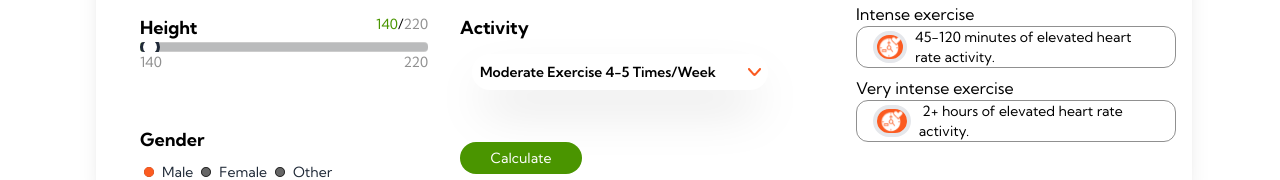
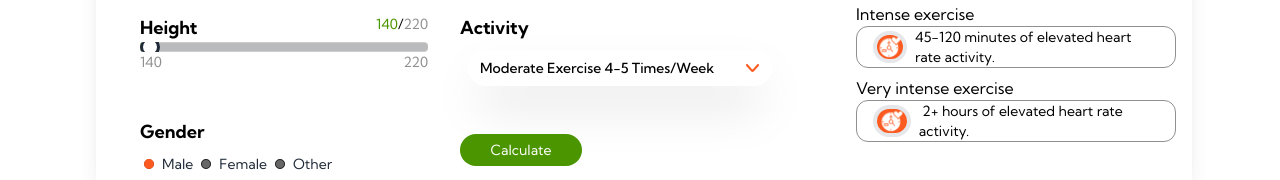
Before and after one commit to Muhammadtalhatariq/React-calculator, a React (Vite) app: page / in a window 1280 px wide. Shown: the part 648-828 px from the top of the page. Built offline with nearby package versions, Linux system fonts and the light colour scheme.

Commit message:
update calculator

```diff
--- a/src/components/Calculator.jsx
+++ b/src/components/Calculator.jsx
@@ -111,17 +111,17 @@ const Calculator = () => {
                       <div className="flex flex-col justify-between md:w-72  ">
                         <span className="text-lg font-bold ">Activity</span>{" "}
                         <div
-                          className=" outline-none  md:w-[320px] p-3 font-semibold "
+                          className=" outline-none  md:w-[320px] p-2 font-semibold "
                           name=""
                           id=""
                         >
-                          <div className="flex flex-nowrap gap-6 rounded-full shadow-2xl">
+                          <div className="flex flex-nowrap gap-6 rounded-full shadow-2xl px-1">
                             <div
                               value={activity}
                               onChange={(e) => {
                                 setactivity(e.target.value);
                               }}
-                              className="  outline-none p-2 font-semibold"
+                              className=" outline-none p-2 font-medium"
                             >
                               Moderate Exercise 4-5 Times/Week
                             </div>
```
